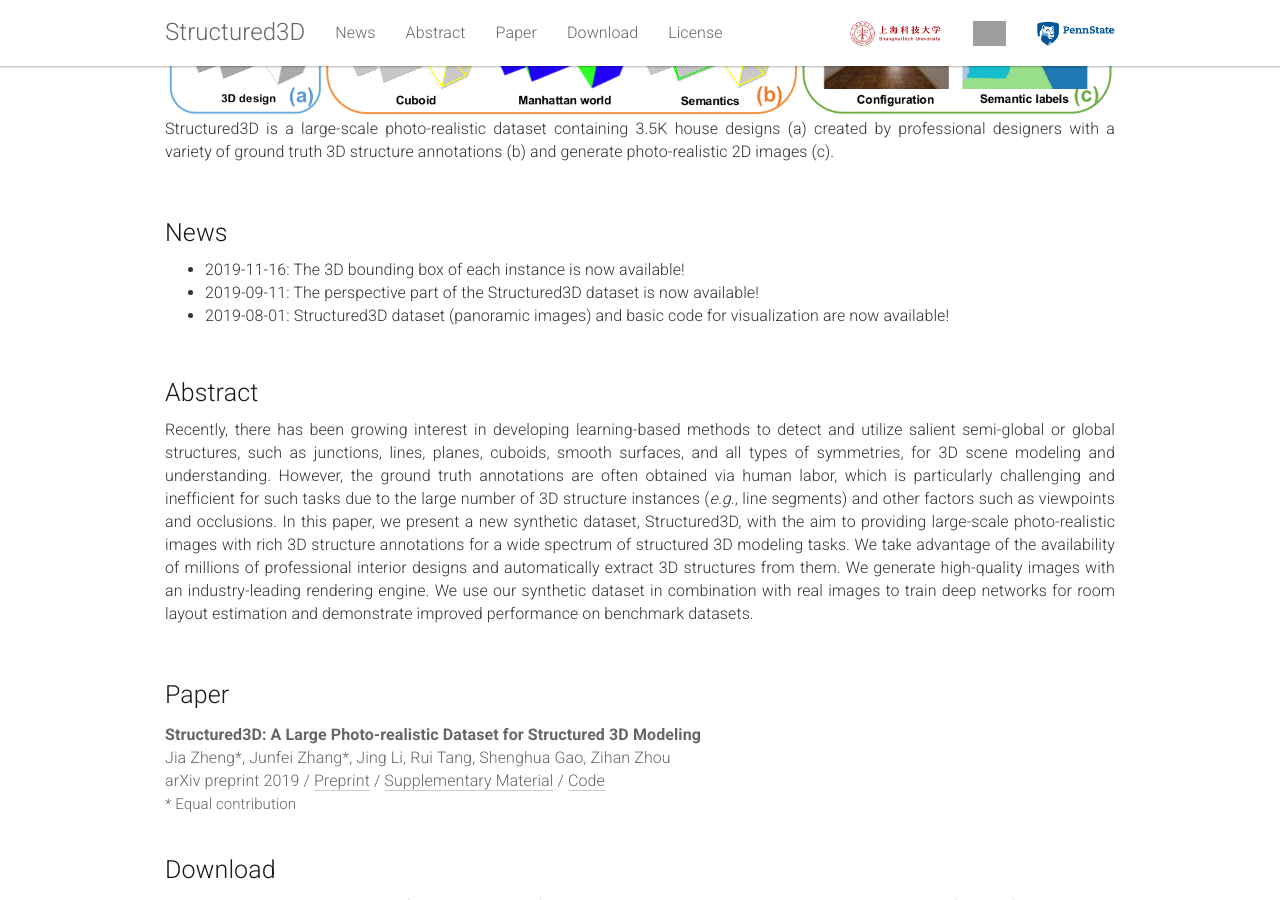
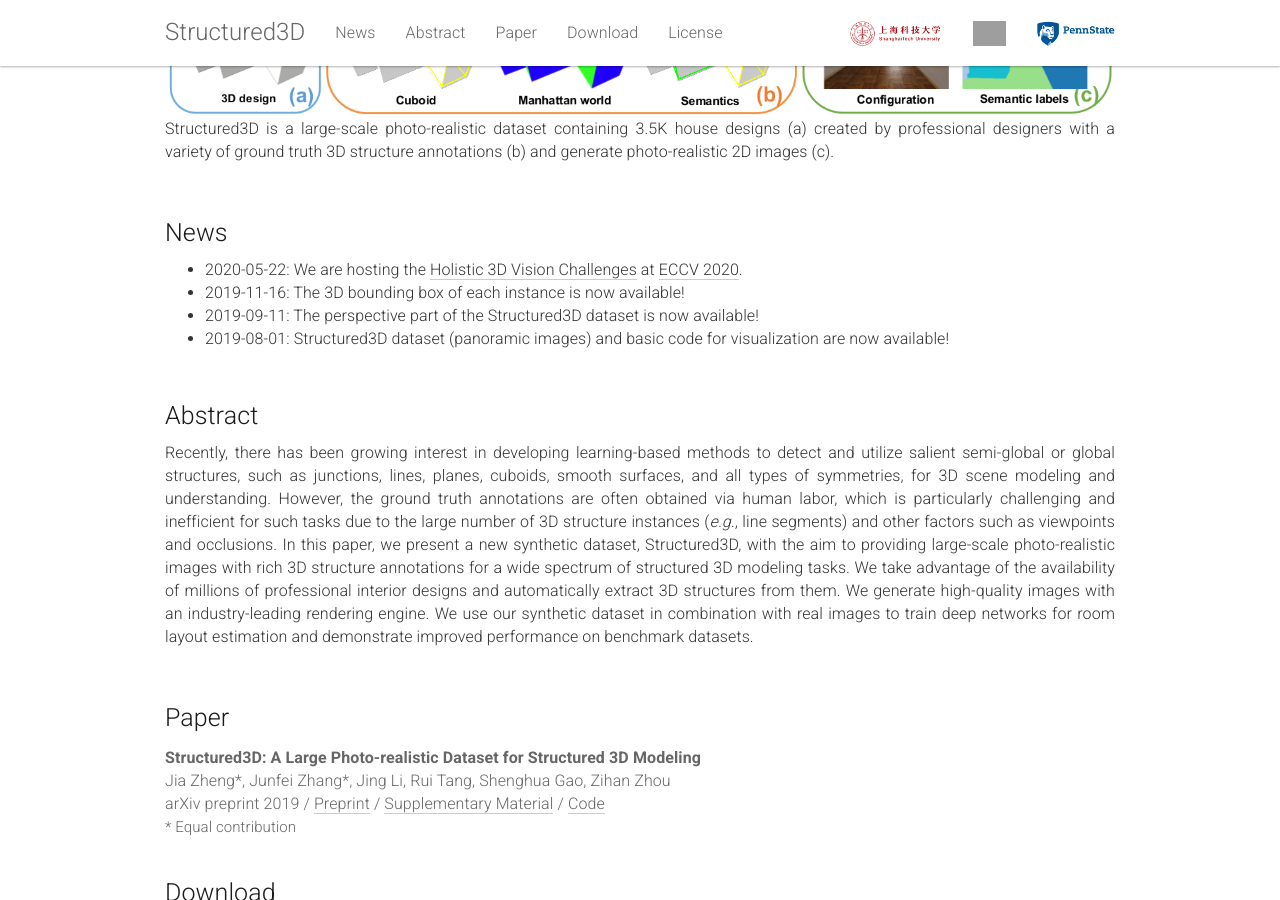
Before and after one commit to bertjiazheng/Structured3D, a Jekyll site: the page built from _pages/home.md, in a window 1280 px wide and 900 px high, scrolled down 323 px. Built offline with Jekyll 4.4.1, drawn with Linux system fonts in a browser that asks for light colours; grey boxes are pictures that could not be loaded.

Commit message:
add Holistic 3D Vision Challenge

```diff
--- a/_config.yml
+++ b/_config.yml
@@ -1,7 +1,6 @@
 title: Structured3D A Large Photo-realistic Dataset for Structured 3D Modeling
 email: structured3d@googlegroup.com
 description: Website for the Structured3D Dataset
-  ---
 baseurl: "" # the subpath of your site, e.g. /blog
 
 # Build settings
--- a/_pages/home.md
+++ b/_pages/home.md
@@ -34,6 +34,7 @@ permalink: /
 <div class="row">
   <div class="col-xs-12">
     <ul>
+      <li>2020-05-22: We are hosting the <a href="https://holistic-3d.github.io/eccv20/challenge.html" target="_blank">Holistic 3D Vision Challenges</a> at <a href="http://eccv2020.eu/" target="_blank">ECCV 2020</a>.</li>
       <li>2019-11-16: The 3D bounding box of each instance is now available!</li>
       <li>2019-09-11: The perspective part of the Structured3D dataset is now available!</li>
       <li>2019-08-01: Structured3D dataset (panoramic images) and basic code for visualization are now available!</li>
```
Also changed, not shown: description.txt (line endings or trailing spaces).
